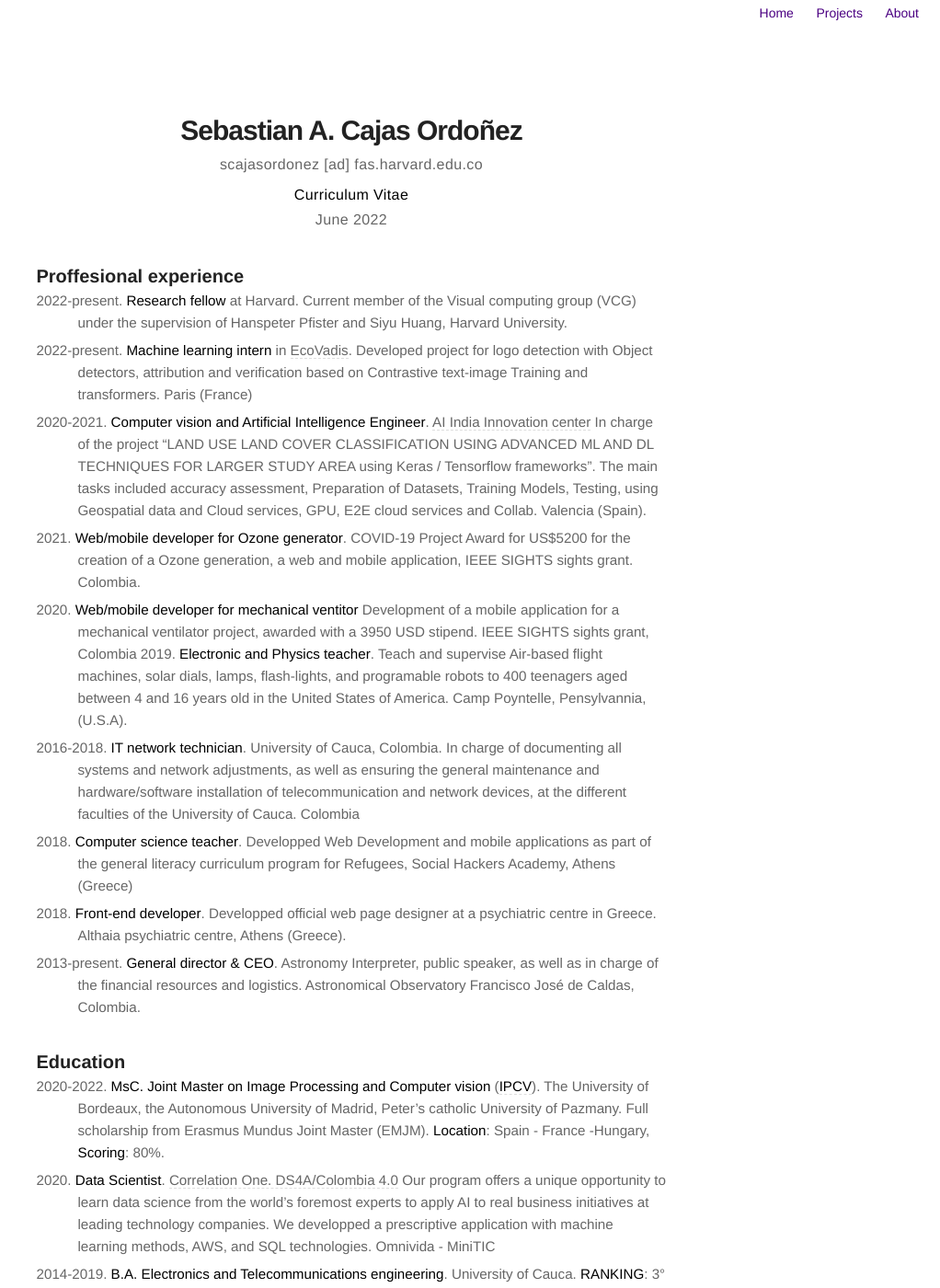
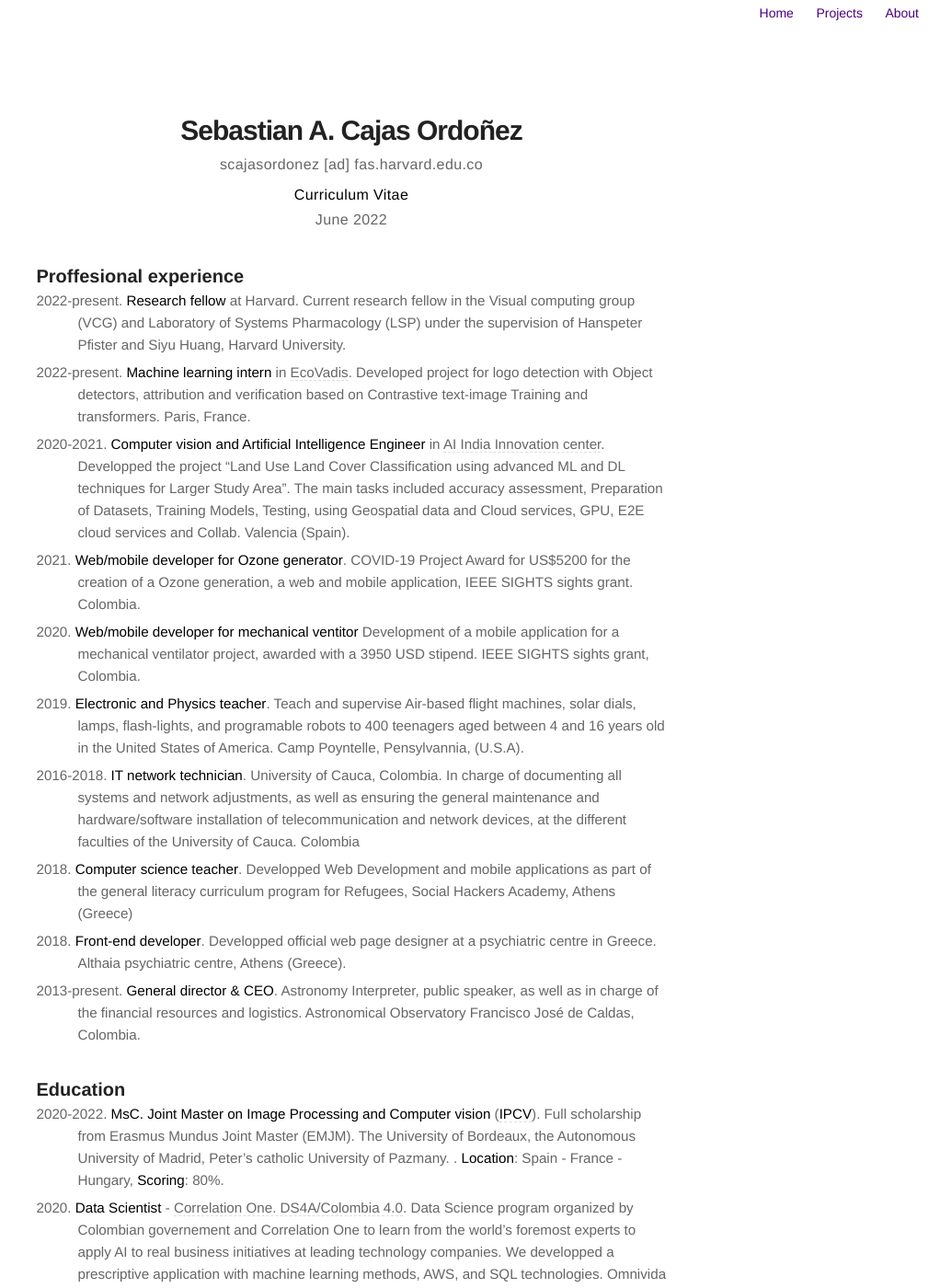
Before and after one commit to sebasmos/sebasmos.github.io, a Jekyll site: the page built from cv.md, in a window 1280 px wide and 1400 px high. Shown: the whole window at 92% size, without its empty margins (258-1280 px from the left). Built offline with Jekyll 4.4.1, drawn with Linux system fonts in a browser that asks for light colours; some of the changed text lies outside the part shown.

Commit message:
update gem

```diff
--- a/cv.md
+++ b/cv.md
@@ -15,12 +15,12 @@ June 2022
 
 ### Proffesional experience
 
-- 2022-present. **Research fellow** at Harvard. Current member of the Visual computing group (VCG) under the supervision of Hanspeter Pfister and Siyu Huang, Harvard University.
-- 2022-present. **Machine learning intern** in [EcoVadis](https://ecovadis.com/). Developed project for logo detection with Object detectors, attribution and verification based on Contrastive text-image Training and transformers. Paris (France)
-- 2020-2021. **Computer vision and Artificial Intelligence Engineer**. [AI India Innovation center](https://aiindia.ai/) In charge of the project "LAND USE LAND COVER CLASSIFICATION USING ADVANCED ML AND DL TECHNIQUES FOR LARGER STUDY AREA using Keras / Tensorflow frameworks". The main tasks included accuracy assessment, Preparation of Datasets, Training Models, Testing, using Geospatial data and Cloud services, GPU, E2E cloud services and Collab. Valencia (Spain).
+- 2022-present. **Research fellow** at Harvard. Current research fellow in the Visual computing group (VCG) and Laboratory of Systems Pharmacology (LSP) under the supervision of Hanspeter Pfister and Siyu Huang, Harvard University.
+- 2022-present. **Machine learning intern** in [EcoVadis](https://ecovadis.com/). Developed project for logo detection with Object detectors, attribution and verification based on Contrastive text-image Training and transformers. Paris, France.
+- 2020-2021. **Computer vision and Artificial Intelligence Engineer** in [AI India Innovation center](https://aiindia.ai/). Developped the project "Land Use Land Cover Classification using advanced ML and DL techniques for Larger Study Area". The main tasks included accuracy assessment, Preparation of Datasets, Training Models, Testing, using Geospatial data and Cloud services, GPU, E2E cloud services and Collab. Valencia (Spain).
 - 2021\. **Web/mobile developer for Ozone generator**. COVID-19 Project Award for US$5200 for the creation of a Ozone generation, a web and mobile application, IEEE SIGHTS sights grant. Colombia.
-- 2020\. **Web/mobile developer for mechanical ventitor** Development of a mobile application for a mechanical ventilator project, awarded with a 3950 USD stipend. IEEE SIGHTS sights grant, Colombia
-2019\. **Electronic and Physics teacher**. Teach and supervise Air-based flight machines, solar dials, lamps, flash-lights, and programable robots to 400 teenagers aged between 4 and 16 years old in the United States of America. Camp Poyntelle, Pensylvannia, (U.S.A).
+- 2020\. **Web/mobile developer for mechanical ventitor** Development of a mobile application for a mechanical ventilator project, awarded with a 3950 USD stipend. IEEE SIGHTS sights grant, Colombia.
+- 2019\. **Electronic and Physics teacher**. Teach and supervise Air-based flight machines, solar dials, lamps, flash-lights, and programable robots to 400 teenagers aged between 4 and 16 years old in the United States of America. Camp Poyntelle, Pensylvannia, (U.S.A).
 - 2016-2018. **IT network technician**. University of Cauca, Colombia. In charge of documenting all systems and network adjustments, as well as ensuring the general maintenance and hardware/software installation of telecommunication and network devices, at the different faculties of the University of Cauca. Colombia
 - 2018\. **Computer science teacher**. Developped Web Development and mobile applications as part of the general literacy curriculum program for Refugees, Social Hackers Academy, Athens (Greece)
 - 2018\. **Front-end developer**. Developped official web page designer at a psychiatric centre in Greece. Althaia psychiatric centre, Athens (Greece).
@@ -29,8 +29,8 @@ and logistics. Astronomical Observatory Francisco José de Caldas, Colombia.
 
 ### Education
 
-- 2020-2022\. **MsC. Joint Master on Image Processing and Computer vision** ([**IPCV**](http://ipcv.eu/)). The University of Bordeaux, the Autonomous University of Madrid, Peter's catholic University of Pazmany. Full scholarship from Erasmus Mundus Joint Master (EMJM). **Location**: Spain - France -Hungary, **Scoring**: 80%.
-- 2020\. **Data Scientist**. [Correlation One. DS4A/Colombia 4.0](https://www.correlation-one.com/) Our program offers a unique opportunity to learn data science from the world’s foremost experts to apply AI to real business initiatives at leading technology companies. We developped a prescriptive application  with machine learning methods, AWS, and SQL technologies. Omnivida - MiniTIC
+- 2020-2022\. **MsC. Joint Master on Image Processing and Computer vision** ([**IPCV**](http://ipcv.eu/)). Full scholarship from Erasmus Mundus Joint Master (EMJM). The University of Bordeaux, the Autonomous University of Madrid, Peter's catholic University of Pazmany. . **Location**: Spain - France -Hungary, **Scoring**: 80%.
+- 2020\. **Data Scientist** - [Correlation One. DS4A/Colombia 4.0](https://www.correlation-one.com/). Data Science program organized by Colombian governement and Correlation One to learn from the world’s foremost experts to apply AI to real business initiatives at leading technology companies. We developped a prescriptive application  with machine learning methods, AWS, and SQL technologies. Omnivida - MiniTIC
 - 2014-2019\. **B.A. Electronics and Telecommunications engineering**. University of Cauca.  **RANKING**: 3° Position. **Scoring**: 84.488% **GPA**: 3.56
 
 ### Grants, Awards and Honors
@@ -59,9 +59,9 @@ secondary school (2008-2013).
 
 #### Dissertation
 
-- *Logo verification and characterization with machine learning for document analysis*. EcoVadis, Paris (France)
+- *Logo verification and characterization with machine learning for document analysis*. EcoVadis - Paris, France.
 - *Mechanism for the characterization of motion artifacts in photophethysmography signals under low-intensity movements
-for tachycardia and bradycardia eventsTachycardia and Bradycardia Detection using Wearable Photoplethysmography under low-intensity Motion Artifacts*. University of Cauca, Popayan (Colombia)
+for tachycardia and bradycardia eventsTachycardia and Bradycardia Detection using Wearable Photoplethysmography under low-intensity Motion Artifacts*. University of Cauca - Popayan, Colombia.
 
 #### Research Interests
 
```
